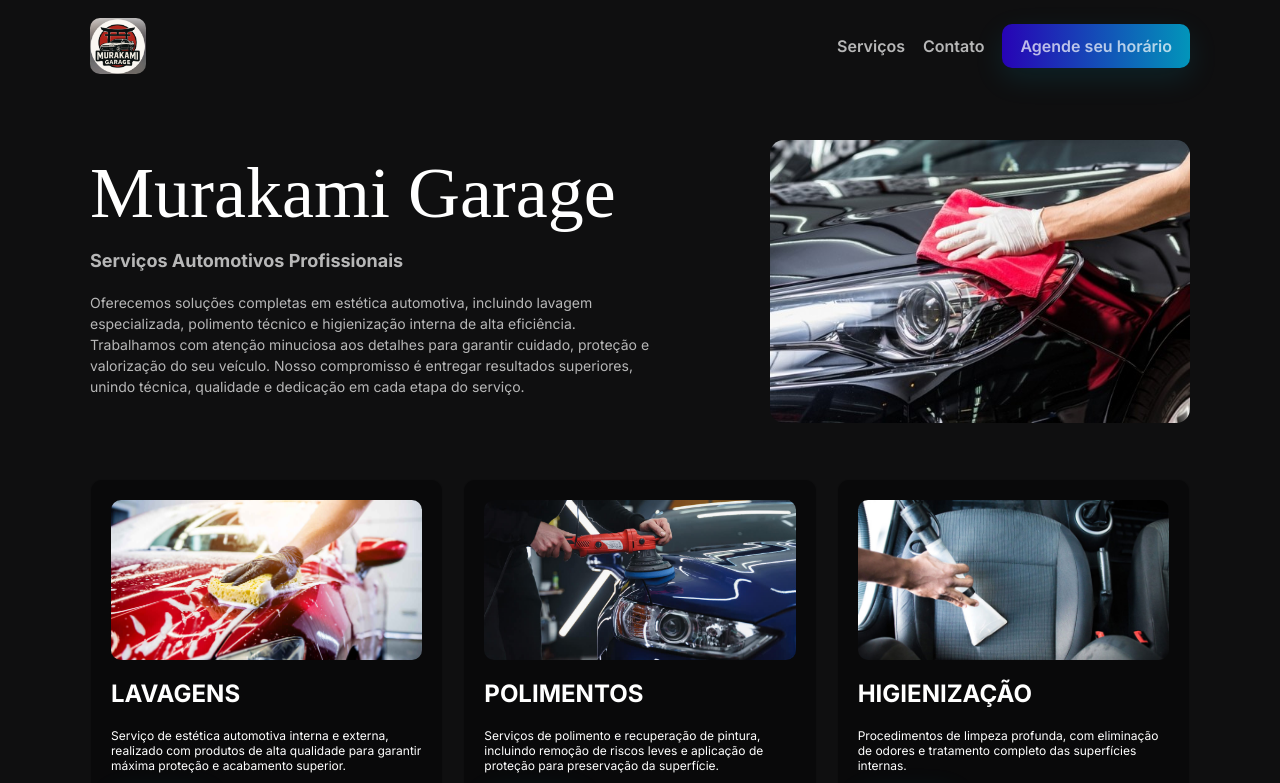
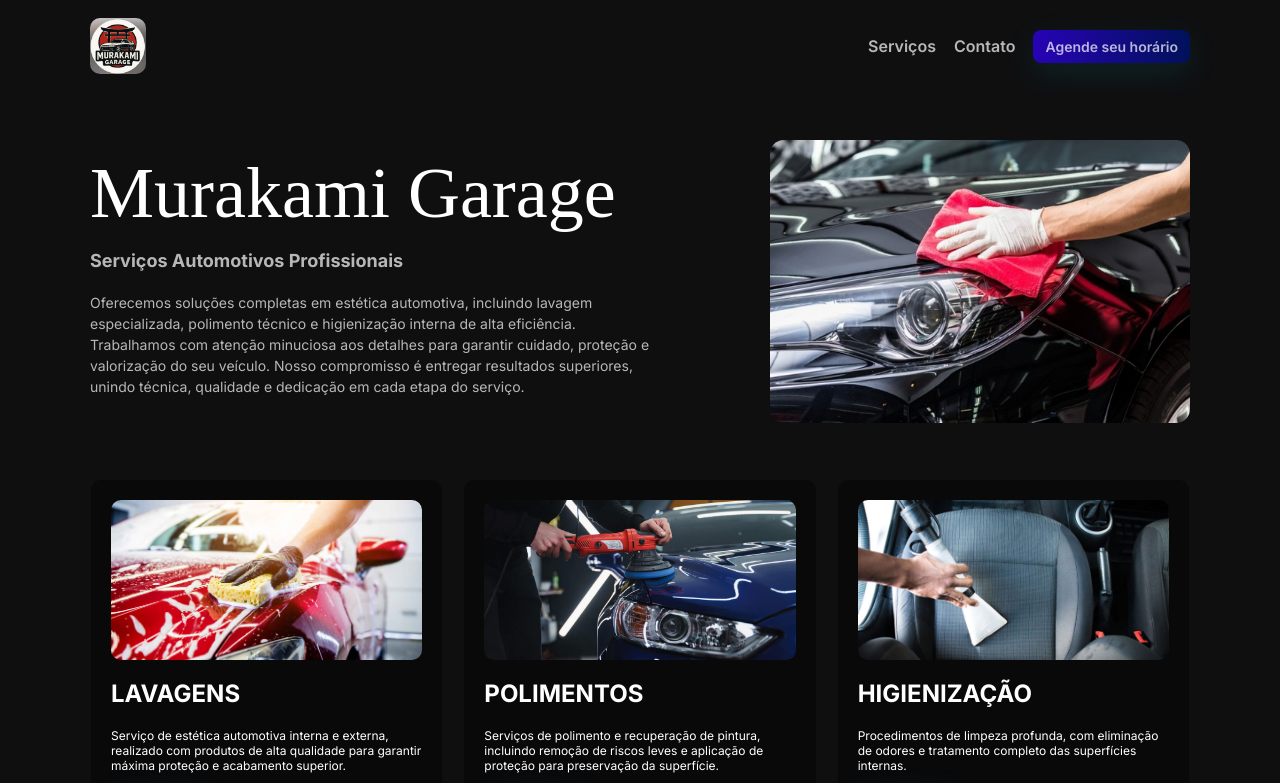
Before and after one commit to yousseflets/lavagemautomotiva, an Angular app: page / in a window 1280 px wide. Shown: the top 783 px of the page. Built offline with nearby package versions, Linux system fonts and the light colour scheme; a small style sheet from the web is missing; a web font is replaced by a local one.

Commit message:
ajustes de melhoria

```diff
--- a/src/app/app.html
+++ b/src/app/app.html
@@ -22,7 +22,7 @@
 			<ul class="nav-links">
 				<li><a href="#services">Serviços</a></li>
 				<li><a href="#contato">Contato</a></li>
-				<li><a class="btn primary" href="https://wa.me/5511956598986?text=Ol%C3%A1%20gostaria%20de%20realizar%20um%20agendamento%20e%20obter%20mais%20informa%C3%A7%C3%B5es." target="_blank" rel="noopener" aria-label="Agende seu horário">Agende seu horário</a></li>
+				<li><a class="btn small" href="https://wa.me/5511956598986?text=Ol%C3%A1%20gostaria%20de%20realizar%20um%20agendamento%20e%20obter%20mais%20informa%C3%A7%C3%B5es." target="_blank" rel="noopener" aria-label="Agende seu horário">Agende seu horário</a></li>
 			</ul>
 		</div>
 	</nav>
--- a/src/app/app.scss
+++ b/src/app/app.scss
@@ -2,7 +2,7 @@
   --bg1: #0f0f10;
   --bg2: #121217;
   --card: rgba(255,255,255,0.06);
-  --muted: rgb(255, 255, 255);
+  --muted: #ffffff;
 }
 
 html, body, #app-root { height: 100%; }
@@ -41,7 +41,15 @@
 .btn{ display:inline-block; padding:12px 18px; border-radius:10px; text-decoration:none; font-weight:700; }
 .btn.primary{ background: linear-gradient(90deg,#2703b5,#0295ba); color:#fff; box-shadow:0 10px 30px rgba(6,182,212,0.12); }
 .btn.ghost{ background:transparent; border:2px solid rgba(238, 237, 239, 0.06); color:var(--muted); }
-.btn.small{ padding:8px 12px; border-radius:8px; font-size:14px; background: linear-gradient(90deg,#2703b5,#01115a); color:#fff; box-shadow:0 10px 30px rgba(6,182,212,0.12); }
+.btn.small{ padding:8px 12px; border-radius:8px; font-size:14px; background: linear-gradient(90deg,#2703b5,#01115a); color:#ffffff; box-shadow:0 10px 30px rgba(6,182,212,0.12); transition: background .12s ease, color .12s ease, transform .12s ease, box-shadow .12s ease; }
+
+/* Global hover for small buttons: white background and black text */
+.btn.small:hover{
+  background: #fbff02;
+  color: #111;
+  box-shadow: none;
+  transform: translateY(-2px);
+}
 
 /* 'Saiba mais' buttons inside service cards: change only on hover */
 .service-card .btn.small{
```
